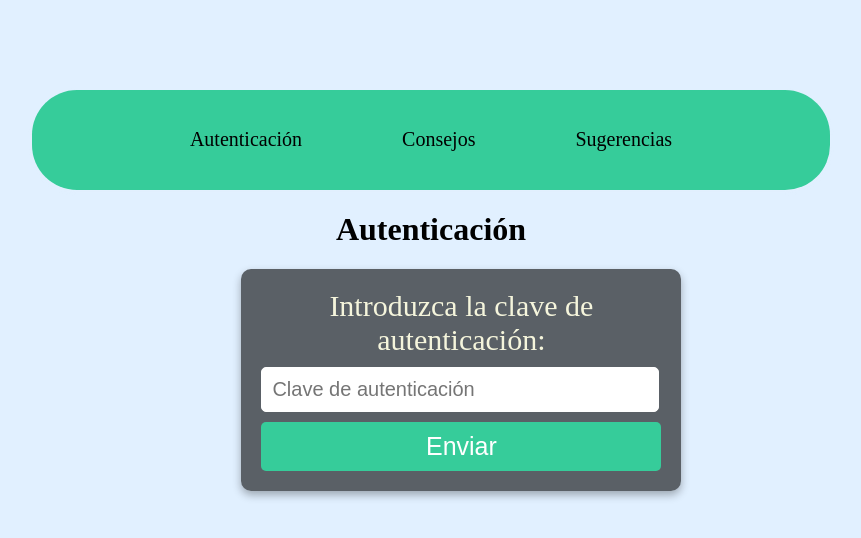
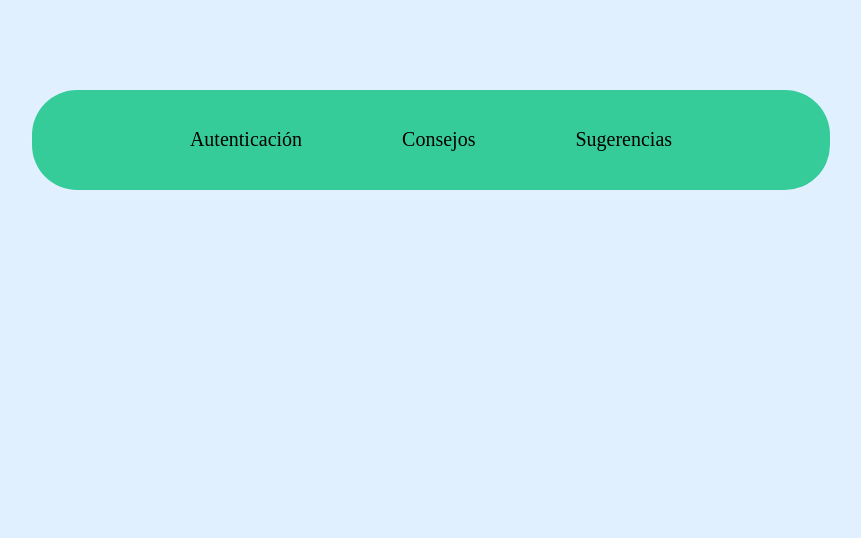
Before and after one commit to casilimas/Rotacion-Auxiliares, a React (Vite) app: page / in a window 1280 px wide. Shown: the top 538 px of the page, without its empty margins (209-1070 px from the left). Built offline with nearby package versions, Linux system fonts and the light colour scheme; no server answers.

Commit message:
cambio en la ruta de inicio

```diff
--- a/package.json
+++ b/package.json
@@ -5,6 +5,7 @@
   "type": "module",
   "scripts": {
     "dev": "vite",
+    "start": "vite",
     "build": "vite build",
     "lint": "eslint . --ext js,jsx --report-unused-disable-directives --max-warnings 0",
     "preview": "vite preview",
--- a/src/routers/rutas.jsx
+++ b/src/routers/rutas.jsx
@@ -1,24 +1,21 @@
-import { Routes, Route } from 'react-router-dom';
+import { Routes, Route, Navigate } from 'react-router-dom';
 import Authentication from '../controllers/Autentication';
 import Consejos from '../controllers/Consejos';
 import Sugerencias from '../controllers/Sugerencias';
 import NavBar from '../controllers/NavBar';
 import GenerateWeeks from '../controllers/GenerateWeeks';
 
-
-
 const Rutas = () => {
     return (
       <Routes>
-        <Route path="/" element={<Authentication />} />
+        <Route path="https://casilimas.github.io/Rotacion-Auxiliares/" element={<Navigate to="https://casilimas.github.io/Autentication" replace />} />
         <Route path="/Autentication" element={<Authentication />} />
         <Route path="/Consejos" element={<Consejos />} />
         <Route path="/Sugerencias" element={<Sugerencias />} />
         <Route path="/NavBar" element={<NavBar />} />
         <Route path="/generate-weeks" element={<GenerateWeeks />} />
-
       </Routes>
     );
-  };
+};
 
-  export default Rutas;
+export default Rutas;
```
Also changed, not shown: 3 other files (tests, documents, lock files or other folders).
